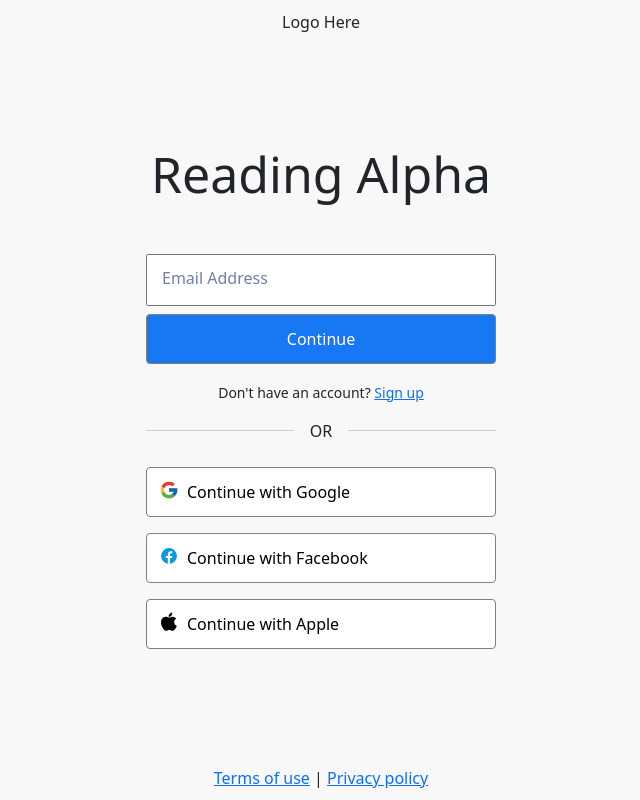
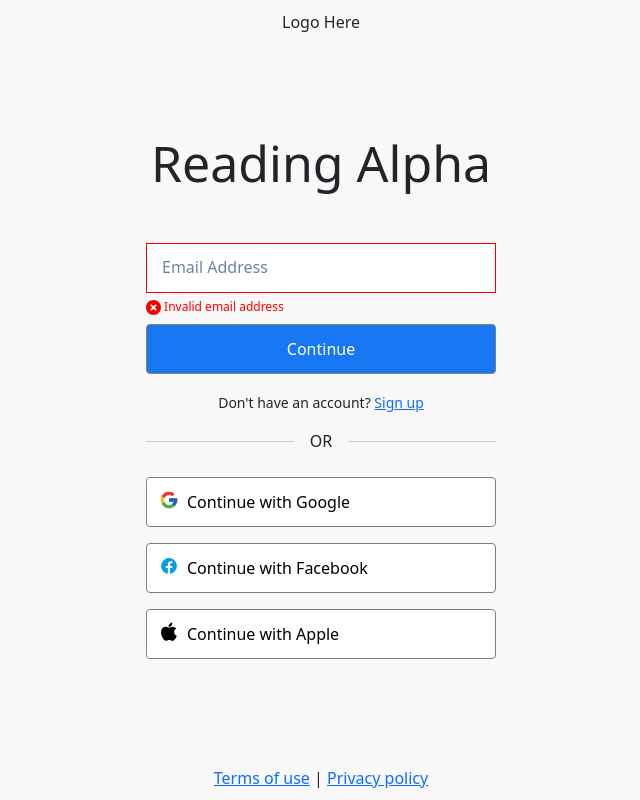
Before and after one commit to CPoffWebster/OkiStory, a Next.js app: page / in a window 1280 px wide. Both pictures are taken after a click on the button "Continue". Shown: the whole page, without its empty margins (319-959 px from the left). Built offline with nearby package versions, Linux system fonts and the light colour scheme.

Commit message:
Error and validation added

```diff
--- a/app/components/Login/UserSignIn.css
+++ b/app/components/Login/UserSignIn.css
@@ -52,9 +52,40 @@
 
   .input-container:focus-within label,
   .input-container label.filled {
-    transform: translate(16px, 2px) scale(0.8);
+    transform: translate(16px, 2px) scale(0.7);
     color: #0a53e4;
   }
+
+  .input-container label.errorFilled {
+    transform: translate(16px, 2px) scale(0.7);
+    color: red;
+  }
+
+  .input-container label.error {
+    color: red;
+  }
+
+  .errorText {
+    color: red;
+    font-size: 12px;
+    margin-top: 5px;
+  }
+
+  .email-input:focus {
+    outline: none;
+    border: 1px solid #0a53e4;  /* Blue border when focused */
+  }
+
+  .email-input.error {
+    border-color: red;
+    border: 1px solid red;
+  }
+
+  .email-input.error:focus {
+    border-color: red;
+    border: 1px solid red;
+  }
+
 
   .input {
     width: 350px;
--- a/app/components/Login/UserSignIn.tsx
+++ b/app/components/Login/UserSignIn.tsx
@@ -1,14 +1,27 @@
 import React from "react";
-import { appleIcon, facebookIcon, googleIcon } from "@/data/icons";
+import { appleIcon, errorIcon, facebookIcon, googleIcon } from "@/data/icons";
+var validator = require("validator");
 import "./UserSignIn.css";
 
 const UserSignIn = () => {
   const [emailValue, setEmailValue] = React.useState("");
+  const [emailError, setEmailError] = React.useState(false);
+  const [inputFocused, setInputFocused] = React.useState(false);
+
+  const handleFocus = () => setInputFocused(true);
+  const handleBlur = () => setInputFocused(false);
 
   const handleChange = (e: {
     target: { value: React.SetStateAction<string> };
   }) => {
     setEmailValue(e.target.value);
+  };
+
+  // handle email submit
+  const handleSubmit = async () => {
+    const isEmailValid = validator.isEmail(emailValue);
+    console.log(isEmailValid, emailValue);
+    setEmailError(!isEmailValid); // Set the error state based on email validity
   };
 
   return (
@@ -18,17 +31,33 @@ const UserSignIn = () => {
         <h1 className="title">Reading Alpha</h1>
         <div className="input-container">
           <input
-            className="email-input"
+            className={`email-input ${emailError ? "error" : ""}`}
             id="email"
             type="email"
             value={emailValue}
             onChange={handleChange}
+            onFocus={handleFocus}
+            onBlur={handleBlur}
           />
-          <label className={emailValue ? "filled" : ""} htmlFor="email">
+          <label
+            className={
+              emailValue || inputFocused
+                ? emailError
+                  ? "errorFilled"
+                  : "filled"
+                : ""
+            }
+            htmlFor="email"
+          >
             Email Address
           </label>
+          {emailError && (
+            <div className="errorText">{errorIcon} Invalid email address</div>
+          )}
         </div>
-        <button className="continueButton">Continue</button>
+        <button className="continueButton" onClick={handleSubmit}>
+          Continue
+        </button>
         <div className="signup">
           Don&apos;t have an account? <a href="/signup">Sign up</a>
         </div>{" "}
--- a/data/icons.tsx
+++ b/data/icons.tsx
@@ -1,3 +1,34 @@
+export const errorIcon = (
+  <svg
+    xmlns="http://www.w3.org/2000/svg"
+    x="0px"
+    y="0px"
+    width="15"
+    height="15"
+    viewBox="0,0,256,256"
+  >
+    <g
+      fill="#f60000"
+      fillRule="nonzero"
+      stroke="none"
+      strokeWidth="1"
+      strokeLinecap="butt"
+      strokeLinejoin="miter"
+      strokeMiterlimit="10"
+      strokeDasharray=""
+      strokeDashoffset="0"
+      fontFamily="none"
+      fontWeight="none"
+      fontSize="none"
+      textAnchor="none"
+    >
+      <g transform="scale(10.66667,10.66667)">
+        <path d="M12,0c-6.62891,0 -12,5.37109 -12,12c0,6.62891 5.37109,12 12,12c6.62891,0 12,-5.37109 12,-12c0,-6.62891 -5.37109,-12 -12,-12zM17.39063,15.42969l-1.96094,1.96094l-3.42969,-3.42969l-3.42969,3.42969l-1.96094,-1.96094l3.42969,-3.42969l-3.42969,-3.42969l1.96094,-1.96094l3.42969,3.42969l3.42969,-3.42969l1.96094,1.96094l-3.42969,3.42969z"></path>
+      </g>
+    </g>
+  </svg>
+);
+
 export const googleIcon = (
   <svg
     xmlns="http://www.w3.org/2000/svg"
--- a/package.json
+++ b/package.json
@@ -23,6 +23,7 @@
     "react": "18.2.0",
     "react-dom": "18.2.0",
     "tailwindcss": "3.3.3",
-    "typescript": "5.2.2"
+    "typescript": "5.2.2",
+    "validator": "^13.11.0"
   }
 }
```
Also changed, not shown: 1 other file (tests, documents, lock files or other folders).
